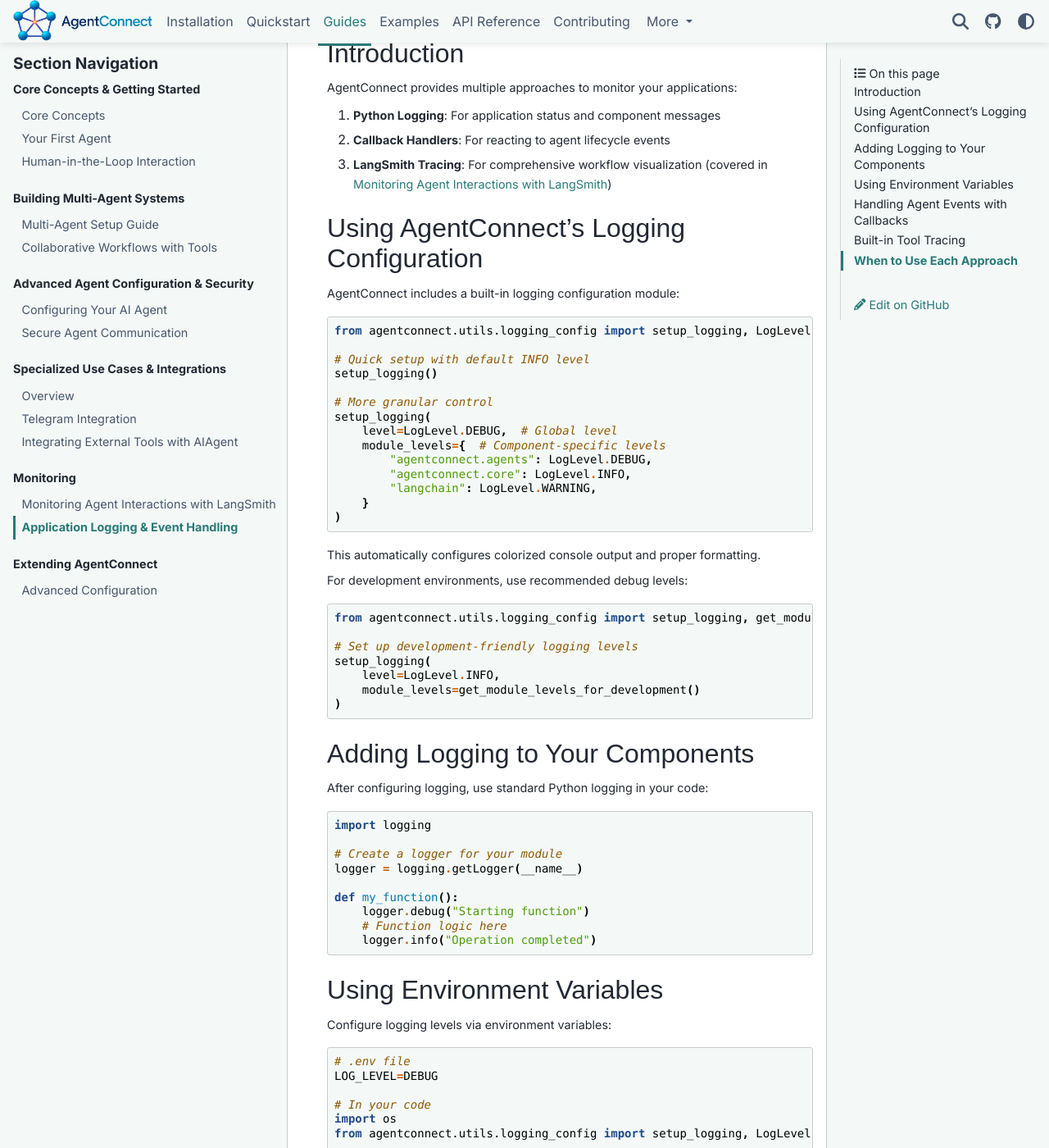
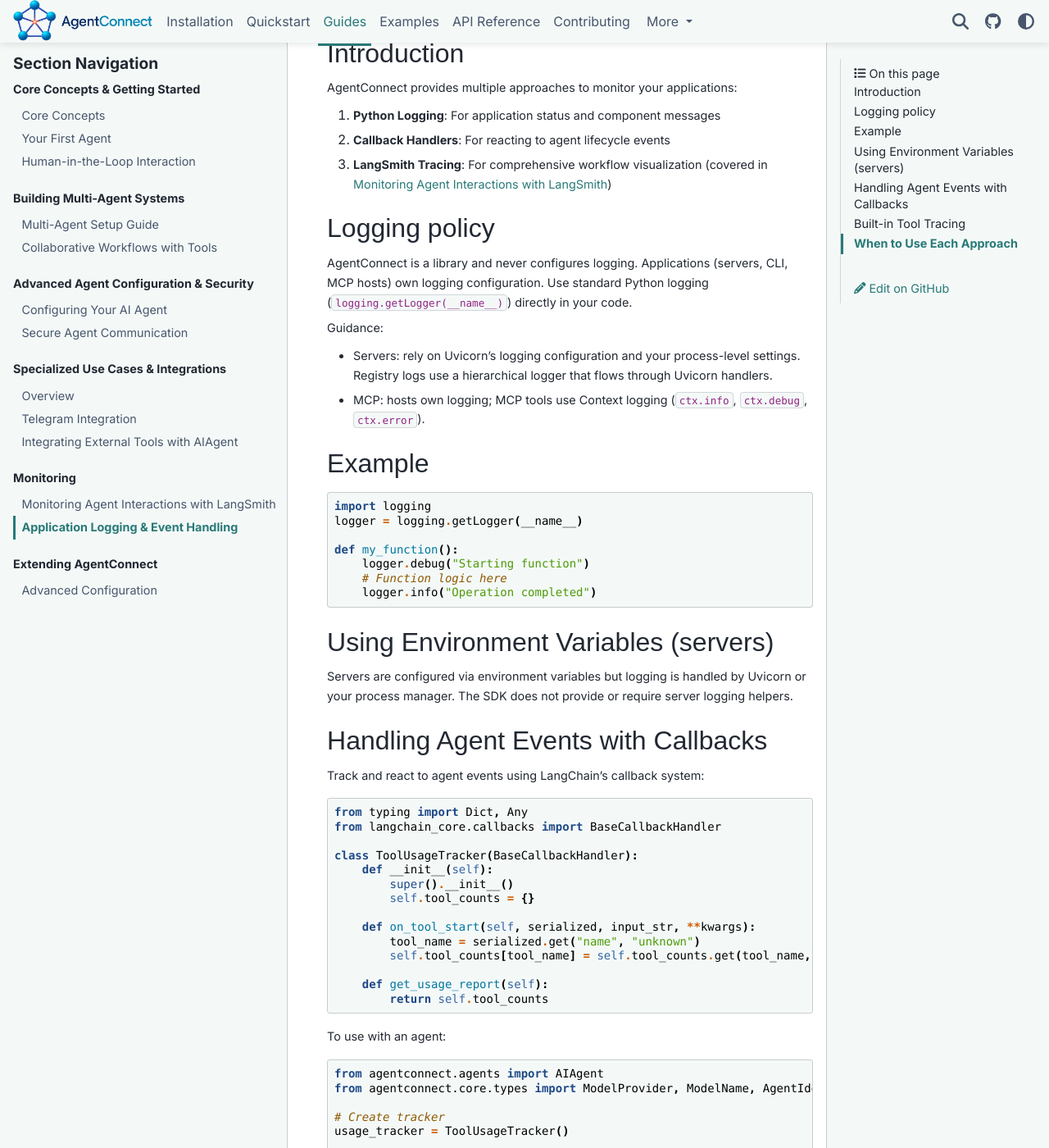
Before and after one commit to AKKI0511/AgentConnect, a Sphinx documentation site: the page built from docs/source/guides/logging_events.rst, in a window 1280 px wide and 1400 px high, scrolled down 212 px. Shown: the whole window at 82% size. Built offline with Sphinx 7.4.7 and the PyData theme 0.15.4, drawn with Linux system fonts in a browser that asks for light colours; some of the changed text lies outside the part shown.

Commit message:
docs: update logging docs and examples

```diff
--- a/docs/source/api/agentconnect.core.rst
+++ b/docs/source/api/agentconnect.core.rst
@@ -21,8 +21,6 @@
    :maxdepth: 4
 
    agentconnect.core.agent
-   agentconnect.core.config
    agentconnect.core.exceptions
    agentconnect.core.message
-   agentconnect.core.payment_constants
    agentconnect.core.types
--- a/docs/source/api/agentconnect.utils.rst
+++ b/docs/source/api/agentconnect.utils.rst
@@ -14,6 +14,5 @@
 
    agentconnect.utils.callbacks
    agentconnect.utils.interaction_control
-   agentconnect.utils.logging_config
    agentconnect.utils.payment_helper
    agentconnect.utils.wallet_manager
--- a/docs/source/examples/telegram_example.rst
+++ b/docs/source/examples/telegram_example.rst
@@ -81,7 +81,6 @@
         ModelProvider,
     )
     from agentconnect.core.registry import AgentRegistry
-    from agentconnect.utils.logging_config import setup_logging, LogLevel
 
     # Import tools
     from langchain_community.tools.tavily_search import TavilySearchResults
@@ -331,9 +330,6 @@
     async def main():
         """Main function to run the Telegram bot with multi-agent system."""
         try:
-            # Set up logging
-            setup_logging(level=LogLevel.INFO)
-
             # Initialize agents
             agents = await setup_agents()
 
--- a/docs/source/guides/logging_events.rst
+++ b/docs/source/guides/logging_events.rst
@@ -12,52 +12,22 @@
 2. **Callback Handlers**: For reacting to agent lifecycle events
 3. **LangSmith Tracing**: For comprehensive workflow visualization (covered in :doc:`event_monitoring`)
 
-Using AgentConnect's Logging Configuration
------------------------------------------
+Logging policy
+--------------
 
-AgentConnect includes a built-in logging configuration module:
+AgentConnect is a library and never configures logging. Applications (servers, CLI, MCP hosts) own logging configuration. Use standard Python logging (``logging.getLogger(__name__)``) directly in your code.
 
-.. code-block:: python
+Guidance:
 
-    from agentconnect.utils.logging_config import setup_logging, LogLevel
+- Servers: rely on Uvicorn's logging configuration and your process-level settings. Registry logs use a hierarchical logger that flows through Uvicorn handlers.
+- MCP: hosts own logging; MCP tools use Context logging (``ctx.info``, ``ctx.debug``, ``ctx.error``).
 
-    # Quick setup with default INFO level
-    setup_logging()
-
-    # More granular control
-    setup_logging(
-        level=LogLevel.DEBUG,  # Global level
-        module_levels={  # Component-specific levels
-            "agentconnect.agents": LogLevel.DEBUG,
-            "agentconnect.core": LogLevel.INFO,
-            "langchain": LogLevel.WARNING,
-        }
-    )
-
-This automatically configures colorized console output and proper formatting.
-
-For development environments, use recommended debug levels:
-
-.. code-block:: python
-
-    from agentconnect.utils.logging_config import setup_logging, get_module_levels_for_development
-
-    # Set up development-friendly logging levels
-    setup_logging(
-        level=LogLevel.INFO,
-        module_levels=get_module_levels_for_development()
-    )
-
-Adding Logging to Your Components
---------------------------------
-
-After configuring logging, use standard Python logging in your code:
+Example
+-------
 
 .. code-block:: python
 
     import logging
-
-    # Create a logger for your module
     logger = logging.getLogger(__name__)
 
     def my_function():
@@ -65,30 +35,10 @@
         # Function logic here
         logger.info("Operation completed")
 
-Using Environment Variables
--------------------------
+Using Environment Variables (servers)
+------------------------------------
 
-Configure logging levels via environment variables:
-
-.. code-block:: python
-
-    # .env file
-    LOG_LEVEL=DEBUG
-
-    # In your code
-    import os
-    from agentconnect.utils.logging_config import setup_logging, LogLevel
-
-    # Map string to enum
-    level_map = {
-        "DEBUG": LogLevel.DEBUG,
-        "INFO": LogLevel.INFO,
-        "WARNING": LogLevel.WARNING,
-        "ERROR": LogLevel.ERROR,
-    }
-
-    log_level = level_map.get(os.getenv("LOG_LEVEL", "INFO").upper(), LogLevel.INFO)
-    setup_logging(level=log_level)
+Servers are configured via environment variables but logging is handled by Uvicorn or your process manager. The SDK does not provide or require server logging helpers.
 
 Handling Agent Events with Callbacks
 ----------------------------------
```
Also changed, not shown: docs/source/api/agentconnect.core.config.rst (deleted, +0 -7 lines), docs/source/api/agentconnect.core.payment_constants.rst (deleted, +0 -7 lines), docs/source/api/agentconnect.core.registry.capability_discovery_impl.embedding_utils.rst (deleted, +0 -7 lines), docs/source/api/agentconnect.core.registry.capability_discovery_impl.indexing.rst (deleted, +0 -7 lines), docs/source/api/agentconnect.core.registry.capability_discovery_impl.qdrant_client.rst (deleted, +0 -7 lines), docs/source/api/agentconnect.core.registry.capability_discovery_impl.rst (deleted, +0 -18 lines), docs/source/api/agentconnect.core.registry.capability_discovery_impl.search.rst (deleted, +0 -7 lines), docs/source/api/agentconnect.utils.logging_config.rst (deleted, +0 -7 lines).
